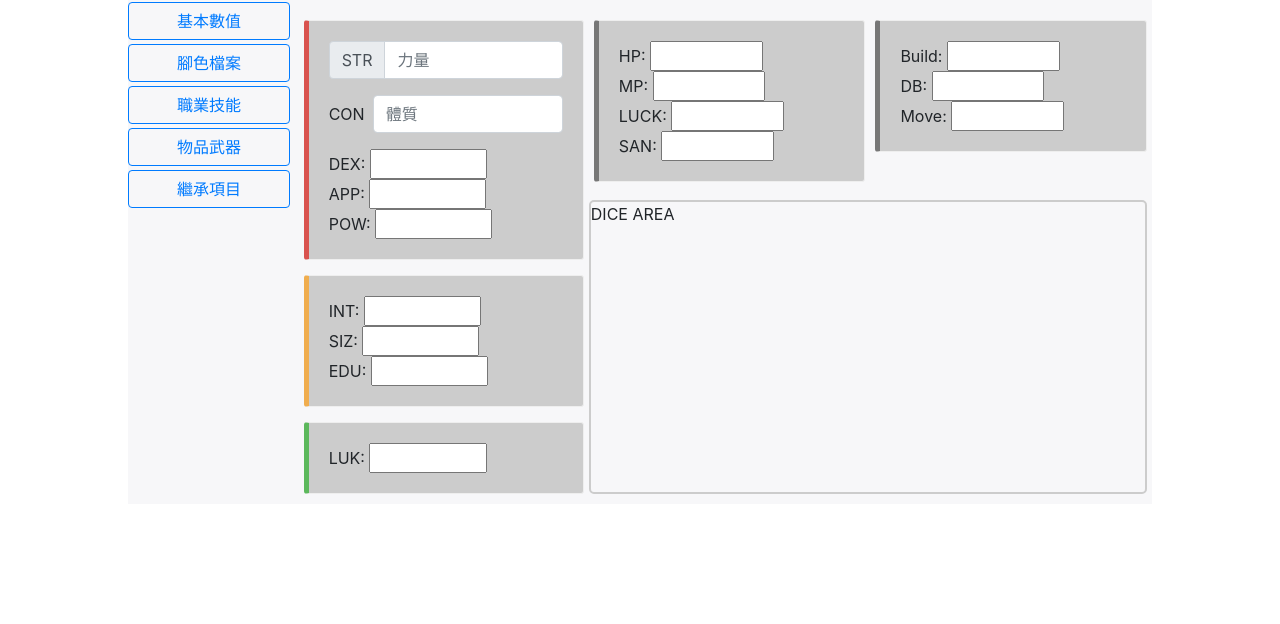
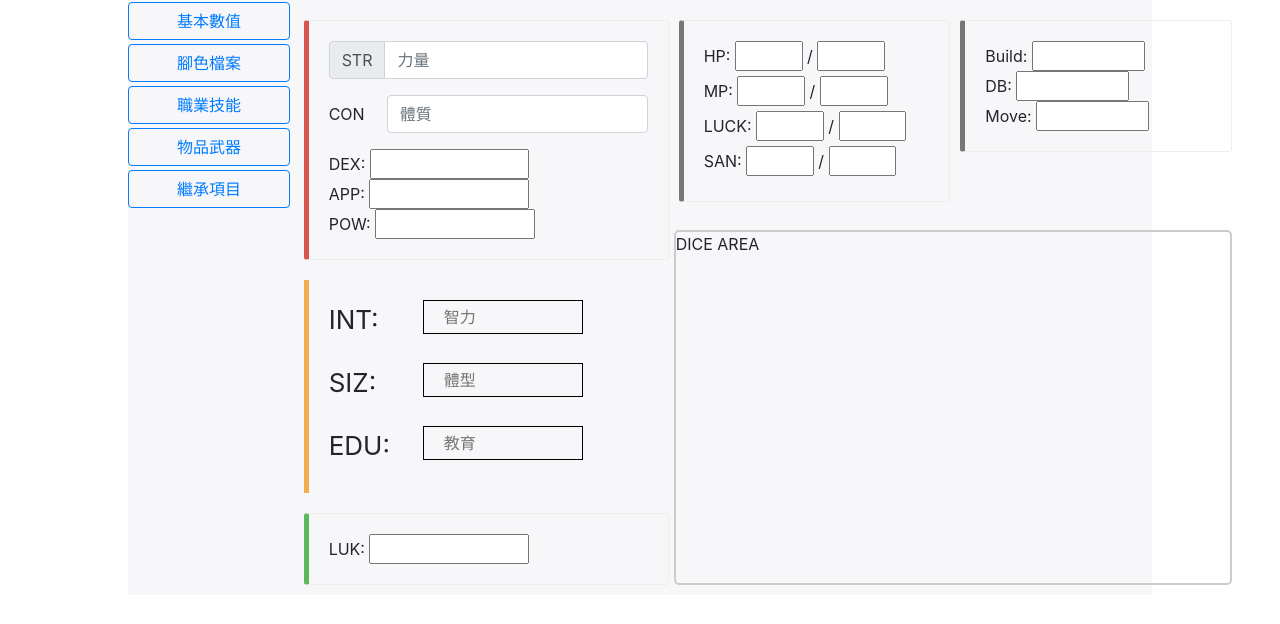
Before and after one commit to ntp890517/COC, a Django app: page /index/ in a window 1280 px wide. Shown: the part 56-680 px from the top of the page. Run offline with Django 3.2, Linux system fonts and the light colour scheme; some libraries are stand-ins or nearby versions.

Commit message:
change css and rename

```diff
--- a/COC/Create_Character/templates/index.html
+++ b/COC/Create_Character/templates/index.html
@@ -39,11 +39,11 @@
 <div class="container main-container">
     <div class="row">
         <div class="col-2 no-padding-no-margin">
-            <button class="btn btn-outline-primary page-btn">基本數值</button>
-            <button class="btn btn-outline-primary page-btn">腳色檔案</button>
-            <button class="btn btn-outline-primary page-btn">職業技能</button>
-            <button class="btn btn-outline-primary page-btn">物品武器</button>
-            <button class="btn btn-outline-primary page-btn">繼承項目</button>
+            <button class="btn btn-outline-primary btn-catalog">基本數值</button>
+            <button class="btn btn-outline-primary btn-catalog">腳色檔案</button>
+            <button class="btn btn-outline-primary btn-catalog">職業技能</button>
+            <button class="btn btn-outline-primary btn-catalog">物品武器</button>
+            <button class="btn btn-outline-primary btn-catalog">繼承項目</button>
         </div>
         <div class="col-10 no-padding-no-margin">
             <div class="ba-grid-container">
@@ -58,17 +58,26 @@
                         <div class="form-group row">
                             <label for="inputCON" class="col-sm-2 col-form-label">CON</label>
                             <div class="col-sm-10">
-                                <input type="email" class="form-control" id="inputCON" placeholder="體質">
+                                <input type="text" class="form-control" id="inputCON" placeholder="體質">
                             </div>
                         </div>
                         DEX: <input type="text" name="dex" class="value-input"><br>
                         APP: <input type="text" name="app" class="value-input"><br>
                         POW: <input type="text" name="pow" class="value-input"><br>
                     </div>
-                    <div class="bs-callout bs-callout-warning bg-gray">
-                        INT: <input type="text" name="int" class="value-input"><br>
-                        SIZ: <input type="text" name="siz" class="value-input"><br>
-                        EDU: <input type="text" name="edu" class="value-input"><br>
+                    <div class="div-ability-property">
+                        <div class="igrp-ability-property">
+                            <label for="inputINT">INT:</label>
+                            <input type="text" id="inputINT" placeholder="智力"><br>
+                        </div>
+                        <div class="igrp-ability-property">
+                            <label for="inputSIZ">SIZ:</label>
+                            <input type="text" id="inputSIZ" placeholder="體型"><br>
+                        </div>
+                        <div class="igrp-ability-property">
+                            <label for="inputEDU">EDU:</label>
+                            <input type="text" id="inputEDU" placeholder="教育"><br>
+                        </div>
                     </div>
                     <div class="bs-callout bs-callout-success bg-gray">
                         LUK: <input type="text" name="luk" class="value-input"><br>
@@ -76,10 +85,14 @@
                 </div>
                 <div class="ba-grid-col-2" >
                         <div  class="bs-callout bs-callout-default bg-gray">
-                            HP: <input type="text" name="hp" class="value-input"><br>
-                            MP: <input type="text" name="mp" class="value-input"><br>
-                            LUCK: <input type="text" name="luck" class="value-input"><br>
-                            SAN: <input type="text" name="san" class="value-input"><br>
+                            <label>HP:</label>
+                            <input type="text" name="hp" class="value-input-sm"> / <input type="text" name="hp" class="value-input-sm"><br>
+                            <label>MP:</label>
+                            <input type="text" name="mp" class="value-input-sm"> / <input type="text" name="mp" class="value-input-sm"><br>
+                            <label>LUCK:</label>
+                            <input type="text" name="luck" class="value-input-sm"> / <input type="text" name="luck" class="value-input-sm"><br>
+                            <label>SAN:</label>
+                            <input type="text" name="san" class="value-input-sm"> / <input type="text" name="san" class="value-input-sm"><br>
                         </div>
                     </div>
                 <div class="ba-grid-col-3">
--- a/COC/static/css/style.css
+++ b/COC/static/css/style.css
@@ -3,12 +3,45 @@
     padding-bottom: 10px;
     background-color: #F7F7F9;
 }
-.page-btn {
+.div-ability-property {
+    border-left-color: #f0ad4e;
+    border-style: solid;
+    border-width: 0 0 0 5px;
+    padding: 20px;
+    margin: 20px 5px;
+}
+.igrp-ability-property {
+    display: flex;
+    flex-wrap: wrap;
+    margin-bottom: 1rem;
+}
+.igrp-ability-property:last-of-type {
+    margin-bottom: 0;
+}
+.igrp-ability-property > label {
+    font-size: 26px;
+    font-style: bold;
+    width: 20%;
+    vertical-align: middle;
+}
+.igrp-ability-property > input {
+    border: 1px solid black;
+    background-color: #f7f7f9;
+    height: 100%;
+    margin-left: 30px;
+    padding: 6px 20px;
+    max-width: 50%;
+}
+.btn-catalog {
     width: 95%;
     margin: 2px 0;
 }
 .value-input {
-    width: 50%
+    width: 50%;
+}
+.value-input-sm {
+    max-width: 30%;
+}
 
 }
 .bg-gray {
@@ -50,7 +83,7 @@
 .ba-grid-container {
     display: grid;
     grid-template-columns: auto 33% 33%;
-    grid-template-rows: 200px auto;
+    grid-template-rows: 230px auto;
     grid-template-areas:
     "a b c"
     "a d d";
```
